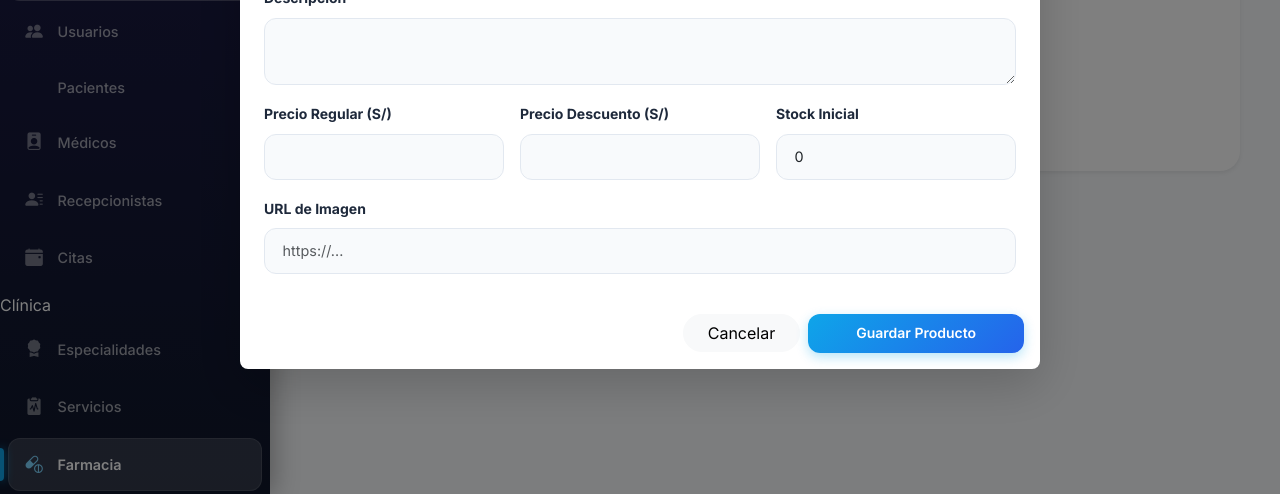
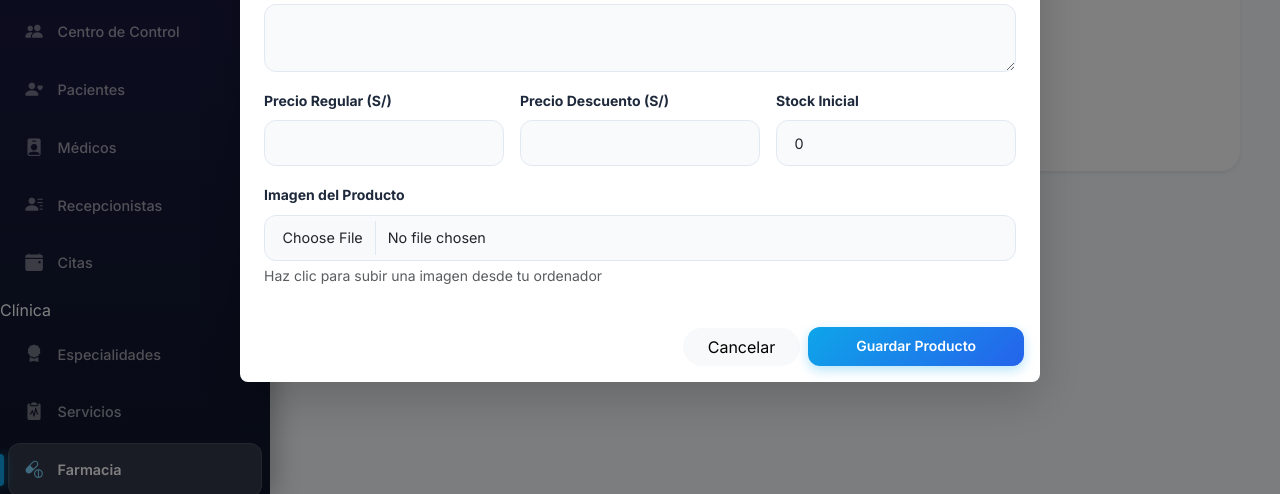
Before and after one commit to 1Cris1/ClinicaProy, a Spring Boot app: page /admin/productos in a window 1280 px wide, after a click on "Nuevo Producto". Shown: the part 306-800 px from the top of the page. Run offline with Spring Boot 4, Linux system fonts and the light colour scheme; the visitor is signed in with stand-in values (Sample User, id 1); data that the repository does not hold is empty; some of the project's set-up classes (security, data sources, template engines, error pages and the like) are left out, and stand-ins take their place; database files in the repository are not loaded.

Commit message:
Gestion de Centro de Control y modulo de Farmacia con carga de archivos - Admin (Cristian)

```diff
--- a/clinica/src/main/java/com/proyectoclinica/clinica/controller/AdminController.java
+++ b/clinica/src/main/java/com/proyectoclinica/clinica/controller/AdminController.java
@@ -648,12 +648,41 @@
         return "redirect:/admin/productos?exito";
     }
 
+    @PostMapping("/productos/editar")
+    public String editarProducto(@RequestParam Integer id,
+                                 @RequestParam String nombre,
+                                 @RequestParam(required = false) String descripcion,
+                                 @RequestParam BigDecimal precio,
+                                 @RequestParam(required = false) BigDecimal precioDescuento,
+                                 @RequestParam String categoria,
+                                 @RequestParam Integer stock,
+                                 @RequestParam String estado,
+                                 @RequestParam(required = false) String imagenUrl) {
+        Producto producto = productoRepository.findById(id).orElseThrow();
+        producto.setNombre(nombre);
+        producto.setDescripcion(descripcion);
+        producto.setPrecio(precio);
+        producto.setPrecioDescuento(precioDescuento);
+        producto.setCategoria(categoria);
+        producto.setStock(stock);
+        producto.setEstado(estado);
+        producto.setImagenUrl(imagenUrl);
+        productoRepository.save(producto);
+        return "redirect:/admin/productos?editado";
+    }
+
+    @GetMapping("/productos/eliminar")
+    public String eliminarProducto(@RequestParam Integer id) {
+        productoRepository.deleteById(id);
+        return "redirect:/admin/productos?eliminado";
+    }
+
     // ========== USUARIOS ==========
     @GetMapping("/usuarios")
     public String listarUsuarios(Model model) {
         log.info("[Admin] Acceso a Gestión de Usuarios");
         model.addAttribute("usuarios", usuarioRepository.findAll());
-        model.addAttribute("pageTitle", "Gestión de Usuarios");
+        model.addAttribute("pageTitle", "Centro de Control");
         model.addAttribute("view", "admin/usuarios");
         return LAYOUT;
     }
--- a/clinica/src/main/resources/static/js/main.js
+++ b/clinica/src/main/resources/static/js/main.js
@@ -24,10 +24,10 @@
         /* --- ACTIVE PAGE & TITLE --- */
         var path = window.location.pathname;
         var titles = {
-            dashboard: 'Dashboard', pacientes: 'Pacientes', medicos: 'Médicos',
+            dashboard: 'Dashboard', usuarios: 'Centro de Control', pacientes: 'Pacientes', medicos: 'Médicos',
             recepcionistas: 'Recepcionistas', citas: 'Citas', especialidades: 'Especialidades',
-            servicios: 'Servicios', sedes: 'Sedes', promociones: 'Promociones',
-            reportes: 'Reportes', configuracion: 'Configuración'
+            servicios: 'Servicios', productos: 'Farmacia', susalud: 'Catálogo SUSALUD', sedes: 'Sedes',
+            promociones: 'Promociones', reportes: 'Reportes', configuracion: 'Configuración'
         };
         var isRoot = (path === '/admin' || path === '/admin/');
         var activePage = isRoot
--- a/clinica/src/main/resources/templates/admin/productos.html
+++ b/clinica/src/main/resources/templates/admin/productos.html
@@ -22,6 +22,10 @@
             <i class="bi bi-info-circle-fill me-2"></i> Producto actualizado correctamente.
             <button type="button" class="btn-close" data-bs-dismiss="alert"></button>
         </div>
+        <div th:if="${param.eliminado}" class="alert alert-danger alert-dismissible fade show border-0 shadow-sm mb-4" role="alert">
+            <i class="bi bi-trash-fill me-2"></i> Producto eliminado correctamente.
+            <button type="button" class="btn-close" data-bs-dismiss="alert"></button>
+        </div>
 
         <div class="app-card border-0 shadow-sm overflow-hidden">
             <div class="app-table-responsive">
@@ -39,7 +43,7 @@
                     <tbody>
                         <tr th:each="p : ${productos}">
                             <td style="width: 80px;">
-                                <img th:src="${p.imagenUrl != null && !p.imagenUrl.isEmpty() ? p.imagenUrl : '/img/producto-default.png'}"
+                                <img th:src="${p.imagenUrl != null && !p.imagenUrl.isEmpty() ? p.imagenUrl : '/img/blister_pills.png'}"
                                      class="rounded-3 shadow-sm" style="width: 50px; height: 50px; object-fit: cover;" alt="Producto">
                             </td>
                             <td>
@@ -143,8 +147,10 @@
                                     <input type="number" name="stock" class="form-control" value="0" required>
                                 </div>
                                 <div class="col-12">
-                                    <label class="form-label small fw-bold">URL de Imagen</label>
-                                    <input type="text" name="imagenUrl" class="form-control" placeholder="https://...">
+                                    <label class="form-label small fw-bold">Imagen del Producto</label>
+                                    <input type="file" class="form-control" accept="image/*" onchange="uploadFile(this, 'new-imagen-url')">
+                                    <input type="hidden" name="imagenUrl" id="new-imagen-url">
+                                    <div class="form-text small text-muted">Haz clic para subir una imagen desde tu ordenador</div>
                                 </div>
                             </div>
                         </div>
@@ -208,8 +214,10 @@
                                     </select>
                                 </div>
                                 <div class="col-12">
-                                    <label class="form-label small fw-bold">URL de Imagen</label>
-                                    <input type="text" name="imagenUrl" id="edit-img" class="form-control">
+                                    <label class="form-label small fw-bold">Imagen del Producto</label>
+                                    <input type="file" class="form-control" accept="image/*" onchange="uploadFile(this, 'edit-img')">
+                                    <input type="hidden" name="imagenUrl" id="edit-img">
+                                    <div class="form-text small text-muted">Haz clic para subir una nueva imagen</div>
                                 </div>
                             </div>
                         </div>
@@ -234,9 +242,40 @@
                 document.getElementById('edit-cat').value = btn.getAttribute('data-cat');
                 document.getElementById('edit-stock').value = btn.getAttribute('data-stock');
                 document.getElementById('edit-estado').value = btn.getAttribute('data-estado');
-                document.getElementById('edit-img').value = btn.getAttribute('data-img');
+
+                const imgUrl = btn.getAttribute('data-img');
+                document.getElementById('edit-img').value = imgUrl;
 
                 new bootstrap.Modal(document.getElementById('modalEditar')).show();
+            }
+
+            function uploadFile(input, hiddenInputId) {
+                const file = input.files[0];
+                if (!file) return;
+
+                const formData = new FormData();
+                formData.append("file", file);
+
+                input.disabled = true;
+
+                fetch('/upload', {
+                    method: 'POST',
+                    body: formData
+                })
+                .then(response => response.json())
+                .then(data => {
+                    input.disabled = false;
+                    if (data.url) {
+                        document.getElementById(hiddenInputId).value = data.url;
+                        // Opcional: Puedes cambiar el estilo del input para indicar éxito si lo deseas.
+                    } else {
+                        alert("Error: " + (data.error || "No se pudo subir la imagen"));
+                    }
+                })
+                .catch(err => {
+                    input.disabled = false;
+                    alert("Error al conectar con el servidor de carga");
+                });
             }
         </script>
     </th:block>
--- a/clinica/src/main/resources/templates/admin/usuarios.html
+++ b/clinica/src/main/resources/templates/admin/usuarios.html
@@ -1,12 +1,11 @@
 <!DOCTYPE html>
 <html lang="es" xmlns:th="http://www.thymeleaf.org">
-<head><title>Usuarios - ClinicX Admin</title></head>
+<head><title>Centro de Control - ClinicX Admin</title></head>
 <body>
     <div th:fragment="cuerpo">
         <div class="d-flex justify-content-between align-items-center mb-4 flex-wrap gap-3">
             <div>
-                <h4 class="fw-bold mb-0">Gestión de Usuarios</h4>
-                <p class="text-muted small mb-0">Control de accesos y asignación de roles</p>
+                <h4 class="fw-bold mb-0">Control de accesos y asignación de roles</h4>
             </div>
         </div>
 
--- a/clinica/src/main/resources/templates/layout-admin.html
+++ b/clinica/src/main/resources/templates/layout-admin.html
@@ -40,11 +40,11 @@
                 <i class="bi bi-grid-1x2-fill"></i> Panel
             </a>
 
-            <a th:href="@{/admin/usuarios}" th:class="${#strings.contains(view, 'usuarios')} ? 'app-nav-link active' : 'app-nav-link'">
-                <i class="bi bi-people-fill"></i> Usuarios
+            <a th:href="@{/admin/usuarios}" th:class="${#strings.contains(view, 'usuarios')} ? 'app-nav-link active' : 'app-nav-link'" data-page="usuarios">
+                <i class="bi bi-people-fill"></i> Centro de Control
             </a>
             <a th:href="@{/admin/pacientes}" th:class="${#strings.contains(view, 'pacientes')} ? 'app-nav-link active' : 'app-nav-link'" data-page="pacientes">
-                <i class="bi bi-person-heart-fill"></i> Pacientes
+                <i class="bi bi-person-heart"></i> Pacientes
             </a>
             <a th:href="@{/admin/medicos}" th:class="${#strings.contains(view, 'medicos')} ? 'app-nav-link active' : 'app-nav-link'" data-page="medicos">
                 <i class="bi bi-person-badge-fill"></i> Médicos
@@ -63,11 +63,11 @@
             <a th:href="@{/admin/servicios}" th:class="${#strings.contains(view, 'servicios')} ? 'app-nav-link active' : 'app-nav-link'" data-page="servicios">
                 <i class="bi bi-clipboard2-pulse-fill"></i> Servicios
             </a>
-            <a th:href="@{/admin/productos}" th:class="${#strings.contains(view, 'productos')} ? 'app-nav-link active' : 'app-nav-link'">
+            <a th:href="@{/admin/productos}" th:class="${#strings.contains(view, 'productos')} ? 'app-nav-link active' : 'app-nav-link'" data-page="productos">
                 <i class="bi bi-capsule-pill"></i> Farmacia
             </a>
-            <a th:href="@{/admin/susalud}" th:class="${#strings.contains(view, 'susalud')} ? 'app-nav-link active' : 'app-nav-link'">
-                <i class="bi bi-shield-check-fill"></i> Catálogo SUSALUD
+            <a th:href="@{/admin/susalud}" th:class="${#strings.contains(view, 'susalud')} ? 'app-nav-link active' : 'app-nav-link'" data-page="susalud">
+                <i class="bi bi-shield-fill-check"></i> Catálogo SUSALUD
             </a>
             <a th:href="@{/admin/sedes}" th:class="${#strings.contains(view, 'sedes')} ? 'app-nav-link active' : 'app-nav-link'" data-page="sedes">
                 <i class="bi bi-building-fill"></i> Sedes
```
